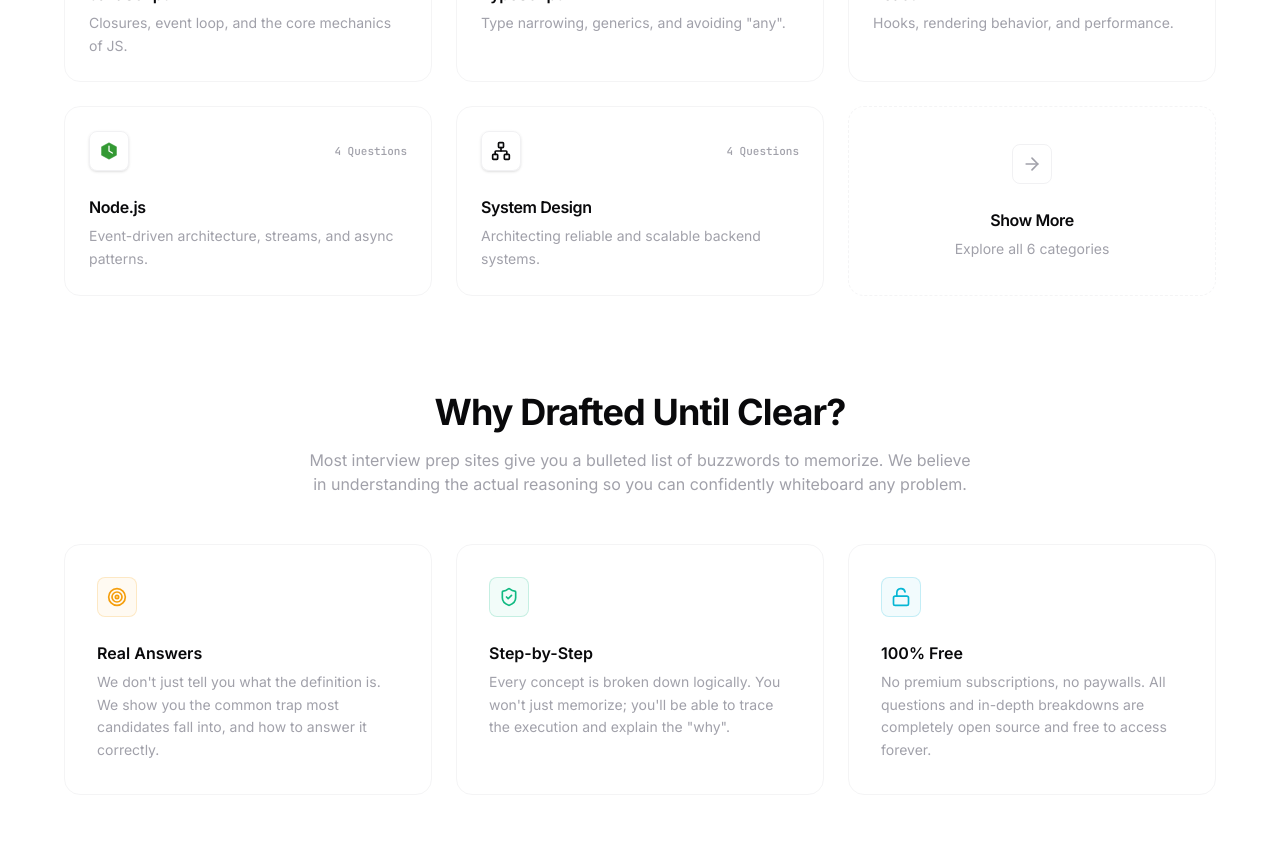
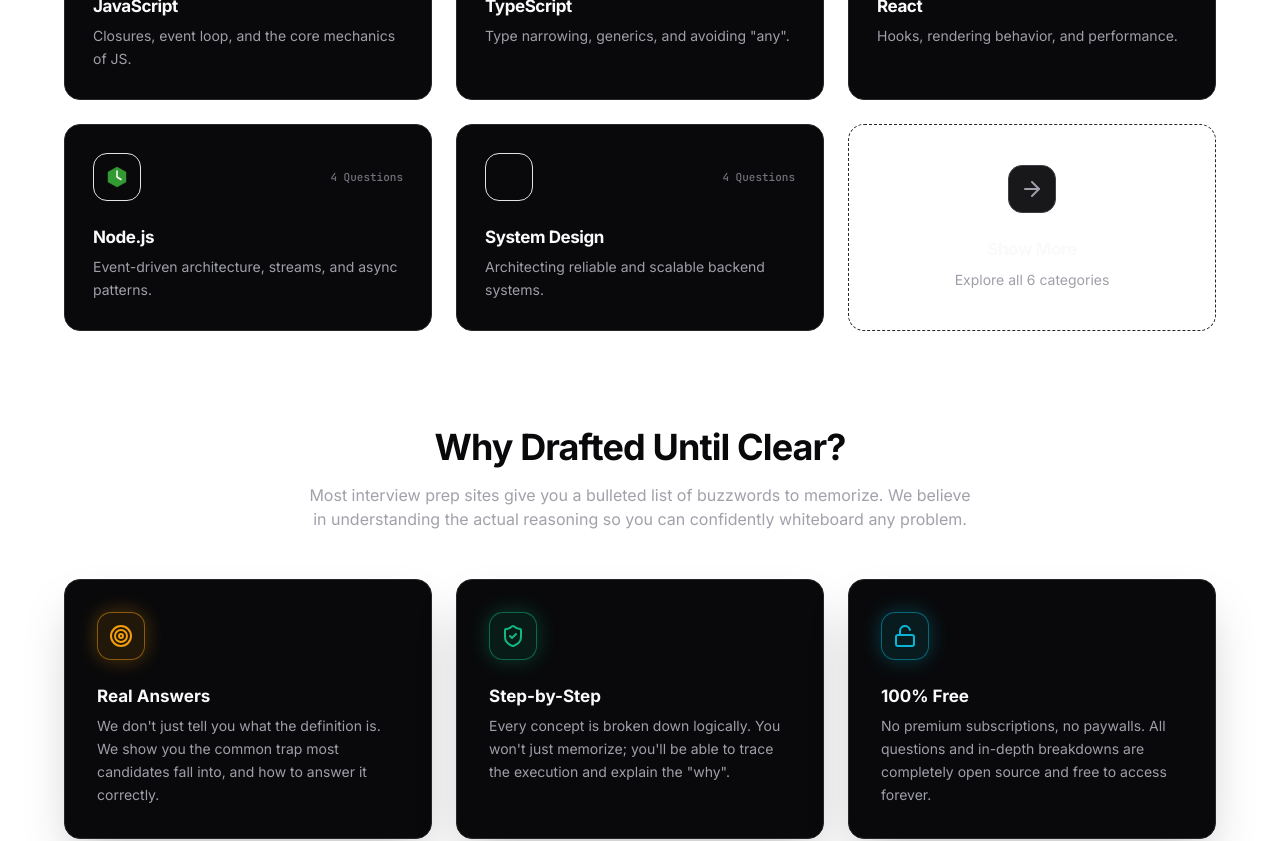
Before and after one commit to ihssmaheel-dev/drafted-until-clear, a Next.js app: page / in a window 1280 px wide. Shown: the part 1080-1921 px from the top of the page. Built offline with nearby package versions, Linux system fonts and the light colour scheme.

Commit message:
style: apply high-contrast dark mode aesthetic with glowing colored icons

```diff
--- a/src/components/home/category-grid.tsx
+++ b/src/components/home/category-grid.tsx
@@ -36,30 +36,35 @@ export function CategoryGrid({ categories, counts, limit, hideTitle }: CategoryG
               key={cat.id}
               href={`/categories/${cat.id}`}
               className={cn(
-                "group flex flex-col items-start gap-4 rounded-2xl border border-border/40 bg-card p-6 transition-all duration-300 outline-none text-left",
-                "hover:-translate-y-0.5 hover:border-border/80 hover:bg-secondary/20 hover:shadow-sm"
+                "group flex flex-col items-start gap-4 rounded-2xl border border-zinc-800 bg-zinc-950 p-6 sm:p-7 transition-all duration-300 outline-none text-left",
+                "hover:-translate-y-1 hover:border-zinc-700 hover:bg-zinc-900 hover:shadow-2xl"
               )}
             >
               <div className="flex w-full items-center justify-between">
                 <div
-                  className="flex size-10 items-center justify-center rounded-lg border border-border/50 bg-secondary/50 shadow-sm transition-transform duration-300 group-hover:scale-105"
+                  className="flex size-12 items-center justify-center rounded-[14px] border transition-all duration-300 group-hover:scale-110"
+                  style={{
+                    borderColor: `color-mix(in srgb, var(--color-${cat.color || "cyan"}) 50%, transparent)`,
+                    backgroundColor: `color-mix(in srgb, var(--color-${cat.color || "cyan"}) 10%, transparent)`,
+                    color: `var(--color-${cat.color || "cyan"})`,
+                    boxShadow: `0 0 20px color-mix(in srgb, var(--color-${cat.color || "cyan"}) 30%, transparent)`
+                  }}
                 >
                   <CategoryIcon
                     icon={cat.icon}
-                    className="size-5"
-                    style={{ color: `var(--color-${cat.color || "cyan"})` }}
+                    className="size-6"
                   />
                 </div>
-                <span className="font-mono text-[11px] font-medium text-text-muted transition-colors group-hover:text-foreground">
+                <span className="font-mono text-[11px] font-medium text-zinc-500 transition-colors group-hover:text-zinc-300">
                   {counts[cat.id] ?? 0} Questions
                 </span>
               </div>
 
               <div className="flex flex-col gap-1.5 mt-2">
-                <span className="font-sans text-[16px] font-semibold tracking-tight text-foreground">
+                <span className="font-sans text-[17px] font-bold tracking-tight text-zinc-50">
                   {cat.label}
                 </span>
-                <span className="text-[14px] text-text-muted leading-relaxed">
+                <span className="text-[14px] text-zinc-400 leading-relaxed">
                   {cat.description}
                 </span>
               </div>
@@ -71,18 +76,18 @@ export function CategoryGrid({ categories, counts, limit, hideTitle }: CategoryG
           <Link
             href="/categories"
             className={cn(
-              "group flex flex-col items-center justify-center gap-4 rounded-2xl border border-dashed border-border/40 p-6 transition-all duration-300 outline-none text-center",
-              "hover:-translate-y-0.5 hover:border-border/80 hover:bg-secondary/10 hover:shadow-sm"
+              "group flex flex-col items-center justify-center gap-4 rounded-2xl border border-dashed border-zinc-800 bg-transparent p-6 transition-all duration-300 outline-none text-center",
+              "hover:-translate-y-1 hover:border-zinc-700 hover:bg-zinc-950 hover:shadow-2xl"
             )}
           >
-            <div className="flex size-10 items-center justify-center rounded-lg border border-border/50 bg-secondary/50 text-text-muted transition-all duration-300 group-hover:scale-105 group-hover:text-foreground">
-              <ArrowRight className="size-5" />
+            <div className="flex size-12 items-center justify-center rounded-[14px] border border-zinc-700 bg-zinc-900 text-zinc-400 transition-all duration-300 group-hover:scale-110 group-hover:text-zinc-50 group-hover:shadow-[0_0_20px_rgba(255,255,255,0.1)]">
+              <ArrowRight className="size-6" />
             </div>
             <div className="flex flex-col gap-1.5 mt-2">
-              <span className="font-sans text-[16px] font-semibold tracking-tight text-foreground">
+              <span className="font-sans text-[17px] font-bold tracking-tight text-zinc-50">
                 Show More
               </span>
-              <span className="text-[14px] text-text-muted">
+              <span className="text-[14px] text-zinc-400">
                 Explore all {categories.length} categories
               </span>
             </div>
--- a/src/components/home/features.tsx
+++ b/src/components/home/features.tsx
@@ -17,48 +17,48 @@ export function Features() {
 
       <div className="grid grid-cols-1 md:grid-cols-3 gap-5 sm:gap-6">
         <motion.div
-          whileHover={{ y: -2 }}
-          transition={{ duration: 0.2 }}
-          className="group flex flex-col gap-4 p-6 sm:p-8 rounded-2xl border border-border/40 bg-card hover:bg-secondary/20 hover:border-border/80 hover:shadow-sm transition-all duration-300"
+          whileHover={{ y: -4 }}
+          transition={{ duration: 0.3, ease: "easeOut" }}
+          className="group flex flex-col gap-4 p-6 sm:p-8 rounded-2xl border border-zinc-800 bg-zinc-950 hover:bg-zinc-900 transition-all duration-300 shadow-2xl"
         >
-          <div className="flex size-10 items-center justify-center rounded-lg border border-amber/20 bg-amber/5 text-amber transition-transform duration-300 group-hover:scale-105">
-            <Target className="size-5" />
+          <div className="flex size-12 items-center justify-center rounded-[14px] border border-amber/50 bg-amber/10 text-amber shadow-[0_0_20px_rgba(245,158,11,0.3)] transition-transform duration-300 group-hover:scale-110 group-hover:shadow-[0_0_30px_rgba(245,158,11,0.5)]">
+            <Target className="size-6" />
           </div>
           <div className="flex flex-col gap-1.5 mt-2">
-            <h3 className="font-sans text-[16px] font-semibold text-foreground">Real Answers</h3>
-            <p className="text-[14px] leading-relaxed text-text-muted">
+            <h3 className="font-sans text-[17px] font-bold text-zinc-50">Real Answers</h3>
+            <p className="text-[14px] leading-relaxed text-zinc-400">
               We don't just tell you what the definition is. We show you the common trap most candidates fall into, and how to answer it correctly.
             </p>
           </div>
         </motion.div>
 
         <motion.div
-          whileHover={{ y: -2 }}
-          transition={{ duration: 0.2 }}
-          className="group flex flex-col gap-4 p-6 sm:p-8 rounded-2xl border border-border/40 bg-card hover:bg-secondary/20 hover:border-border/80 hover:shadow-sm transition-all duration-300"
+          whileHover={{ y: -4 }}
+          transition={{ duration: 0.3, ease: "easeOut" }}
+          className="group flex flex-col gap-4 p-6 sm:p-8 rounded-2xl border border-zinc-800 bg-zinc-950 hover:bg-zinc-900 transition-all duration-300 shadow-2xl"
         >
-          <div className="flex size-10 items-center justify-center rounded-lg border border-green/20 bg-green/5 text-green transition-transform duration-300 group-hover:scale-105">
-            <ShieldCheck className="size-5" />
+          <div className="flex size-12 items-center justify-center rounded-[14px] border border-green/50 bg-green/10 text-green shadow-[0_0_20px_rgba(16,185,129,0.3)] transition-transform duration-300 group-hover:scale-110 group-hover:shadow-[0_0_30px_rgba(16,185,129,0.5)]">
+            <ShieldCheck className="size-6" />
           </div>
           <div className="flex flex-col gap-1.5 mt-2">
-            <h3 className="font-sans text-[16px] font-semibold text-foreground">Step-by-Step</h3>
-            <p className="text-[14px] leading-relaxed text-text-muted">
+            <h3 className="font-sans text-[17px] font-bold text-zinc-50">Step-by-Step</h3>
+            <p className="text-[14px] leading-relaxed text-zinc-400">
               Every concept is broken down logically. You won't just memorize; you'll be able to trace the execution and explain the "why".
             </p>
           </div>
         </motion.div>
 
         <motion.div
-          whileHover={{ y: -2 }}
-          transition={{ duration: 0.2 }}
-          className="group flex flex-col gap-4 p-6 sm:p-8 rounded-2xl border border-border/40 bg-card hover:bg-secondary/20 hover:border-border/80 hover:shadow-sm transition-all duration-300"
+          whileHover={{ y: -4 }}
+          transition={{ duration: 0.3, ease: "easeOut" }}
+          className="group flex flex-col gap-4 p-6 sm:p-8 rounded-2xl border border-zinc-800 bg-zinc-950 hover:bg-zinc-900 transition-all duration-300 shadow-2xl"
         >
-          <div className="flex size-10 items-center justify-center rounded-lg border border-cyan/20 bg-cyan/5 text-cyan transition-transform duration-300 group-hover:scale-105">
-            <LockOpen className="size-5" />
+          <div className="flex size-12 items-center justify-center rounded-[14px] border border-cyan/50 bg-cyan/10 text-cyan shadow-[0_0_20px_rgba(6,182,212,0.3)] transition-transform duration-300 group-hover:scale-110 group-hover:shadow-[0_0_30px_rgba(6,182,212,0.5)]">
+            <LockOpen className="size-6" />
           </div>
           <div className="flex flex-col gap-1.5 mt-2">
-            <h3 className="font-sans text-[16px] font-semibold text-foreground">100% Free</h3>
-            <p className="text-[14px] leading-relaxed text-text-muted">
+            <h3 className="font-sans text-[17px] font-bold text-zinc-50">100% Free</h3>
+            <p className="text-[14px] leading-relaxed text-zinc-400">
               No premium subscriptions, no paywalls. All questions and in-depth breakdowns are completely open source and free to access forever.
             </p>
           </div>
--- a/src/components/questions/answer-steps.tsx
+++ b/src/components/questions/answer-steps.tsx
@@ -27,16 +27,16 @@ export function Step({ icon, title, children }: StepProps) {
       transition={{ duration: 0.3 }}
       className="group relative pl-10 pb-8 last:pb-2"
     >
-      {/* Centered exactly on the 2px line (size-8 = 32px; center of 2px border is at -1px from padding box. -17px + 16px = -1px) */}
-      <div className="absolute -left-[17px] top-0 flex size-8 items-center justify-center rounded-full border border-border/60 bg-card text-foreground transition-transform duration-300 group-hover:scale-105 group-hover:border-foreground/30 shadow-sm">
-        <StepIcon name={icon} className="size-4 text-text-muted transition-colors group-hover:text-foreground" />
+      {/* Centered exactly on the 2px line (size-9 = 36px; center of 2px border is at -1px from padding box. -19px + 18px = -1px) */}
+      <div className="absolute -left-[19px] top-0 flex size-9 items-center justify-center rounded-full border border-cyan/50 bg-zinc-950 text-cyan shadow-[0_0_15px_rgba(6,182,212,0.3)] transition-transform duration-300 group-hover:scale-110 group-hover:shadow-[0_0_25px_rgba(6,182,212,0.5)]">
+        <StepIcon name={icon} className="size-4.5" />
       </div>
 
-      <div className="flex flex-col gap-1.5 -mt-1 p-5 rounded-2xl border border-border/40 bg-card hover:bg-secondary/20 hover:border-border/80 transition-all duration-300 shadow-sm hover:shadow-md">
-        <span className="font-[family-name:var(--font-sans)] text-[15px] font-semibold text-foreground">
+      <div className="flex flex-col gap-1.5 -mt-1 p-5 rounded-2xl border border-zinc-800 bg-zinc-950 hover:bg-zinc-900 transition-all duration-300 shadow-xl">
+        <span className="font-[family-name:var(--font-sans)] text-[15px] font-semibold text-zinc-50">
           {title}
         </span>
-        <div className="text-[14px] leading-relaxed text-text-muted">
+        <div className="text-[14px] leading-relaxed text-zinc-400">
           {children}
         </div>
       </div>
```
